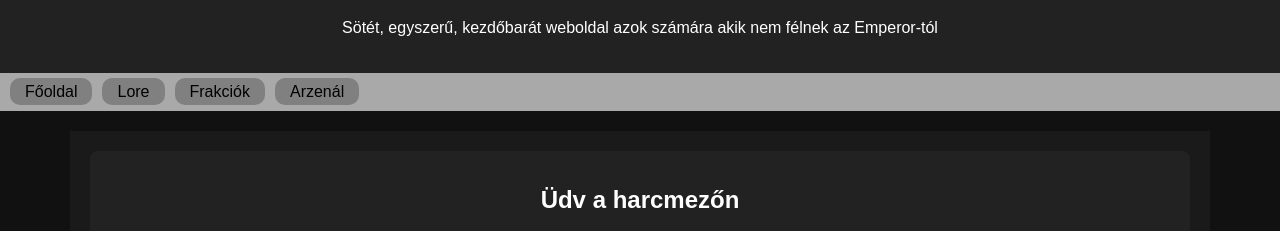
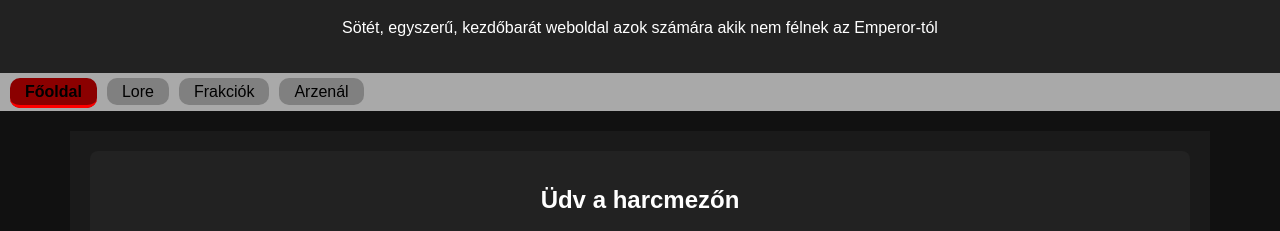
Before and after one commit to surieladam/surieladam.github.io, a plain HTML site: page warhammer/index.html in a window 1280 px wide. Shown: the part 81-312 px from the top of the page. Drawn offline with Linux system fonts and the light colour scheme.

Commit message:
nav a.active hozzadasa

```diff
--- a/warhammer/style.css
+++ b/warhammer/style.css
@@ -34,6 +34,12 @@ nav a{
     padding: 5px 15px;
     background-color: grey;
     border-radius: 10px;
+}
+
+nav a.active {
+    background-color: #8b0000;
+    font-weight: bold;
+    border-bottom: 3px solid #ff0000;
 }
 
 main{
```
